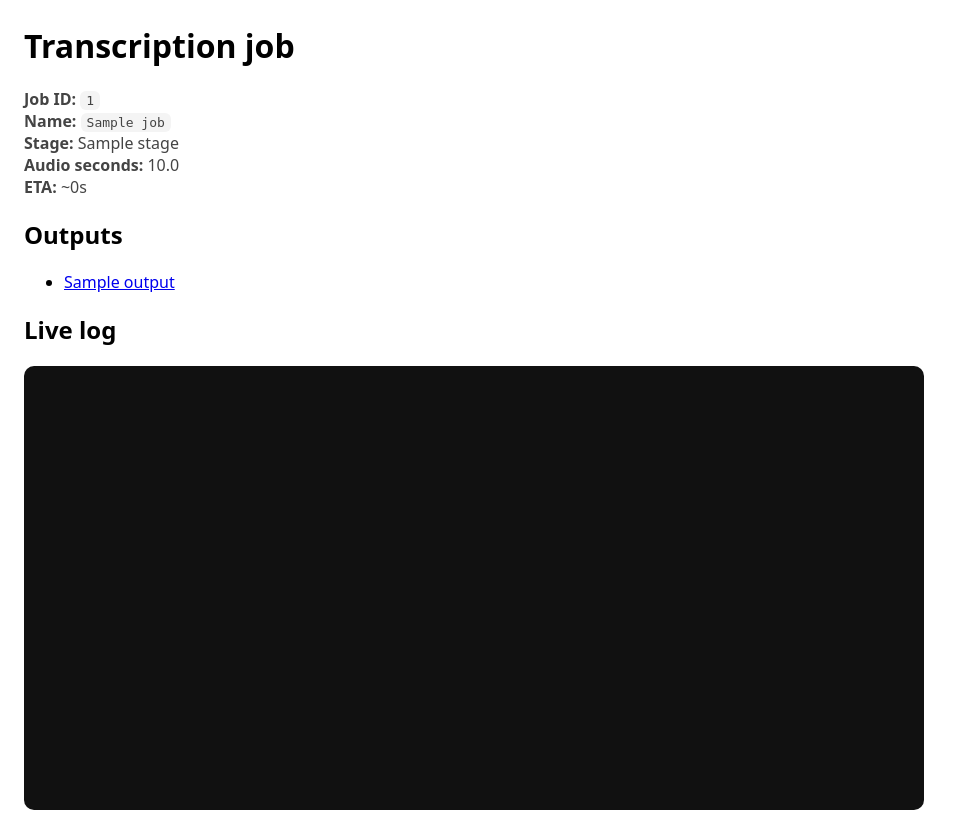
After one commit to sketchmo4/whisper_service, a FastAPI app: template app/templates/job.html in a window 1280 px wide. The commit adds this page. Shown: the whole page, without its empty margins (0-964 px from the left). Run offline with FastAPI, Linux system fonts and the light colour scheme; the template is opened without the code that fills it: most values are stand-ins (such as "Sample title", 1, 10 or a date in 2020).

Commit message:
Add background jobs + live SSE logs + ETA

```diff
--- a/app/main.py
+++ b/app/main.py
@@ -1,10 +1,15 @@
 from __future__ import annotations
 
+import json
 import os
+import queue
 import re
 import shutil
 import subprocess
+import threading
 import time
+import uuid
+from dataclasses import dataclass
 from datetime import datetime
 from pathlib import Path
 
@@ -12,6 +17,7 @@ from fastapi import FastAPI, File, Form, UploadFile, HTTPException
 from fastapi.responses import HTMLResponse, FileResponse, RedirectResponse
 from fastapi.templating import Jinja2Templates
 from starlette.requests import Request
+from starlette.responses import StreamingResponse
 
 APP_DIR = Path(__file__).parent
 TEMPLATES = Jinja2Templates(directory=str(APP_DIR / "templates"))
@@ -19,6 +25,8 @@ TEMPLATES = Jinja2Templates(directory=str(APP_DIR / "templates"))
 DATA_DIR = Path(os.environ.get("DATA_DIR", "/data"))
 UPLOADS_DIR = DATA_DIR / "uploads"
 OUT_DIR = DATA_DIR / "out"
+JOBS_DIR = DATA_DIR / "jobs"
+METRICS_PATH = DATA_DIR / "metrics.json"
 
 WHISPER_BIN = os.environ.get("WHISPER_BIN", "/opt/whisper.cpp/build/bin/whisper-cli")
 MODEL_PATH = os.environ.get("WHISPER_MODEL", "/models/ggml-base.en.bin")
@@ -42,13 +50,176 @@ def save_upload(dest: Path, up: UploadFile) -> None:
             f.write(chunk)
 
 
+def ffprobe_duration_seconds(path: Path) -> float | None:
+    try:
+        out = subprocess.check_output(
+            [
+                "ffprobe",
+                "-v",
+                "error",
+                "-show_entries",
+                "format=duration",
+                "-of",
+                "default=noprint_wrappers=1:nokey=1",
+                str(path),
+            ]
+        ).decode("utf-8", "ignore").strip()
+        return float(out)
+    except Exception:
+        return None
+
+
+def load_metrics() -> dict:
+    try:
+        return json.loads(METRICS_PATH.read_text("utf-8"))
+    except Exception:
+        return {"rtf_avg": 0.0, "samples": 0}
+
+
+def save_metrics(m: dict) -> None:
+    DATA_DIR.mkdir(parents=True, exist_ok=True)
+    METRICS_PATH.write_text(json.dumps(m, indent=2), "utf-8")
+
+
+@dataclass
+class Job:
+    job_id: str
+    name: str
+    created_at: float
+    stage: str = "queued"
+    error: str = ""
+    audio_path: str = ""
+    audio_seconds: float = 0.0
+    started_at: float = 0.0
+    finished_at: float = 0.0
+
+
+JOBS: dict[str, Job] = {}
+JOB_QUEUE: queue.Queue[str] = queue.Queue()
+
+
+def job_log_path(job_id: str) -> Path:
+    return JOBS_DIR / f"{job_id}.log"
+
+
+def job_write_log(job_id: str, line: str) -> None:
+    JOBS_DIR.mkdir(parents=True, exist_ok=True)
+    ts = datetime.now().strftime("%Y-%m-%d %H:%M:%S")
+    with job_log_path(job_id).open("a", encoding="utf-8") as f:
+        f.write(f"[{ts}] {line}\n")
+
+
+def job_eta_seconds(job: Job) -> float | None:
+    # Estimate total time from historical real-time factor (RTF = processing_seconds / audio_seconds)
+    if job.audio_seconds <= 0:
+        return None
+    m = load_metrics()
+    rtf = float(m.get("rtf_avg") or 0.0)
+    if rtf <= 0:
+        return None
+    total = job.audio_seconds * rtf
+    if job.started_at:
+        elapsed = time.time() - job.started_at
+        return max(0.0, total - elapsed)
+    return total
+
+
+def worker_loop():
+    while True:
+        job_id = JOB_QUEUE.get()
+        job = JOBS.get(job_id)
+        if not job:
+            continue
+        try:
+            job.started_at = time.time()
+            job.stage = "converting"
+            job_write_log(job_id, f"Stage: {job.stage}")
+
+            src_path = Path(job.audio_path)
+            wav_path = UPLOADS_DIR / f"{job.name}.wav"
+            cmd_ff = [
+                "ffmpeg",
+                "-y",
+                "-i",
+                str(src_path),
+                "-ar",
+                "16000",
+                "-ac",
+                "1",
+                str(wav_path),
+            ]
+            job_write_log(job_id, "Running ffmpeg...")
+            subprocess.check_call(cmd_ff)
+
+            job.stage = "transcribing"
+            job_write_log(job_id, f"Stage: {job.stage}")
+
+            out_base = OUT_DIR / job.name
+            out_txt = OUT_DIR / f"{job.name}.txt"
+            out_srt = OUT_DIR / f"{job.name}.srt"
+            out_vtt = OUT_DIR / f"{job.name}.vtt"
+
+            cmd_wh = [
+                WHISPER_BIN,
+                "-m",
+                MODEL_PATH,
+                "-f",
+                str(wav_path),
+                "-otxt",
+                "-osrt",
+                "-ovtt",
+                "-of",
+                str(out_base),
+            ]
+            job_write_log(job_id, "Running whisper-cli...")
+
+            # capture stdout/stderr to log
+            p = subprocess.Popen(cmd_wh, stdout=subprocess.PIPE, stderr=subprocess.STDOUT, text=True)
+            assert p.stdout is not None
+            for line in p.stdout:
+                job_write_log(job_id, line.rstrip())
+            rc = p.wait()
+            if rc != 0:
+                raise RuntimeError(f"whisper-cli exited with {rc}")
+
+            if not (out_txt.exists() or out_srt.exists() or out_vtt.exists()):
+                raise RuntimeError("transcription output not found")
+
+            job.stage = "done"
+            job.finished_at = time.time()
+            job_write_log(job_id, "Stage: done")
+
+            # update RTF average
+            if job.audio_seconds > 0 and job.started_at > 0:
+                elapsed = job.finished_at - job.started_at
+                rtf_sample = elapsed / job.audio_seconds
+                m = load_metrics()
+                n = int(m.get("samples") or 0)
+                prev = float(m.get("rtf_avg") or 0.0)
+                new = (prev * n + rtf_sample) / (n + 1)
+                m["rtf_avg"] = new
+                m["samples"] = n + 1
+                save_metrics(m)
+
+        except Exception as e:
+            job.stage = "error"
+            job.error = f"{type(e).__name__}: {e}"
+            job.finished_at = time.time()
+            job_write_log(job_id, f"ERROR: {job.error}")
+        finally:
+            JOB_QUEUE.task_done()
+
+
+threading.Thread(target=worker_loop, daemon=True).start()
+
+
 @app.get("/", response_class=HTMLResponse)
 def home(request: Request):
-    jobs = []
+    outs = []
     if OUT_DIR.exists():
-        for p in sorted(OUT_DIR.glob("*.txt"), key=lambda x: x.stat().st_mtime, reverse=True)[:50]:
-            jobs.append({"name": p.name, "mtime": int(p.stat().st_mtime)})
-    return TEMPLATES.TemplateResponse(request, "index.html", {"jobs": jobs, "model": MODEL_PATH})
+        for p in sorted(OUT_DIR.glob("*.vtt"), key=lambda x: x.stat().st_mtime, reverse=True)[:50]:
+            outs.append({"name": p.name})
+    return TEMPLATES.TemplateResponse(request, "index.html", {"outs": outs, "model": MODEL_PATH})
 
 
 @app.post("/transcribe")
@@ -59,66 +230,92 @@ def transcribe(
     if not shutil.which("ffmpeg"):
         raise HTTPException(500, "ffmpeg not found in container")
 
-    job = (name or "").strip() or f"job_{now_stamp()}"
-    if not SAFE_NAME_RE.match(job):
+    job_name = (name or "").strip() or f"job_{now_stamp()}"
+    if not SAFE_NAME_RE.match(job_name):
         raise HTTPException(400, "Name must be filename-safe (letters/numbers/_/-)")
 
     UPLOADS_DIR.mkdir(parents=True, exist_ok=True)
     OUT_DIR.mkdir(parents=True, exist_ok=True)
 
     src_ext = Path(audio.filename or "audio.mp3").suffix or ".mp3"
-    src_path = UPLOADS_DIR / f"{job}{src_ext}"
+    src_path = UPLOADS_DIR / f"{job_name}{src_ext}"
     save_upload(src_path, audio)
 
-    # convert to 16k mono wav for whisper.cpp
-    wav_path = UPLOADS_DIR / f"{job}.wav"
-    cmd_ff = [
-        "ffmpeg",
-        "-y",
-        "-i",
-        str(src_path),
-        "-ar",
-        "16000",
-        "-ac",
-        "1",
-        str(wav_path),
-    ]
-    subprocess.check_call(cmd_ff)
+    # create job
+    job_id = uuid.uuid4().hex
+    dur = ffprobe_duration_seconds(src_path) or 0.0
+    job = Job(job_id=job_id, name=job_name, created_at=time.time(), audio_path=str(src_path), audio_seconds=dur)
+    JOBS[job_id] = job
 
-    out_txt = OUT_DIR / f"{job}.txt"
+    eta = job_eta_seconds(job)
+    if eta is not None:
+        job_write_log(job_id, f"Estimated time remaining: ~{int(eta)}s")
 
-    # whisper-cli writes output via -of (without extension)
-    out_base = OUT_DIR / job
+    JOB_QUEUE.put(job_id)
+    return RedirectResponse(url=f"/jobs/{job_id}", status_code=303)
 
-    # produce multiple timestamped outputs
-    # -otxt: plain text
-    # -osrt: subtitles with timestamps
-    # -ovtt: webvtt with timestamps
-    cmd_wh = [
-        WHISPER_BIN,
-        "-m",
-        MODEL_PATH,
-        "-f",
-        str(wav_path),
-        "-otxt",
-        "-osrt",
-        "-ovtt",
-        "-of",
-        str(out_base),
-    ]
-    subprocess.check_call(cmd_wh)
 
-    out_srt = OUT_DIR / f"{job}.srt"
-    out_vtt = OUT_DIR / f"{job}.vtt"
-    if not out_txt.exists() and not out_srt.exists() and not out_vtt.exists():
-        raise HTTPException(500, "transcription output not found")
+@app.get("/jobs/{job_id}", response_class=HTMLResponse)
+def job_page(request: Request, job_id: str):
+    job = JOBS.get(job_id)
+    if not job:
+        raise HTTPException(404)
 
-    # prefer timestamped output
-    if out_vtt.exists():
-        return RedirectResponse(url=f"/out/{out_vtt.name}", status_code=303)
-    if out_srt.exists():
-        return RedirectResponse(url=f"/out/{out_srt.name}", status_code=303)
-    return RedirectResponse(url=f"/out/{out_txt.name}", status_code=303)
+    # outputs (when done)
+    outputs = []
+    for ext in ("vtt", "srt", "txt"):
+        p = OUT_DIR / f"{job.name}.{ext}"
+        if p.exists():
+            outputs.append(p.name)
+
+    return TEMPLATES.TemplateResponse(
+        request,
+        "job.html",
+        {
+            "job": job,
+            "eta": job_eta_seconds(job),
+            "outputs": outputs,
+        },
+    )
+
+
+@app.get("/jobs/{job_id}/events")
+def job_events(job_id: str):
+    if job_id not in JOBS:
+        raise HTTPException(404)
+
+    def gen():
+        log_path = job_log_path(job_id)
+        # send existing content first
+        pos = 0
+        if log_path.exists():
+            with log_path.open("r", encoding="utf-8", errors="ignore") as f:
+                data = f.read()
+                pos = f.tell()
+            for line in data.splitlines():
+                yield f"data: {line}\n\n"
+
+        # stream new lines
+        while True:
+            time.sleep(0.5)
+            if log_path.exists():
+                with log_path.open("r", encoding="utf-8", errors="ignore") as f:
+                    f.seek(pos)
+                    new = f.read()
+                    pos = f.tell()
+                if new:
+                    for line in new.splitlines():
+                        yield f"data: {line}\n\n"
+
+            job = JOBS.get(job_id)
+            if not job:
+                break
+            if job.stage in ("done", "error"):
+                # final heartbeat with status
+                yield f"data: __STATUS__ {job.stage}\n\n"
+                break
+
+    return StreamingResponse(gen(), media_type="text/event-stream")
 
 
 @app.get("/out/{filename}")
@@ -126,4 +323,12 @@ def get_out(filename: str):
     p = OUT_DIR / filename
     if not p.exists() or not p.is_file():
         raise HTTPException(404)
-    return FileResponse(str(p), media_type="text/plain", filename=p.name)
+
+    # basic type
+    mt = "text/plain"
+    if filename.endswith(".vtt"):
+        mt = "text/vtt"
+    elif filename.endswith(".srt"):
+        mt = "application/x-subrip"
+
+    return FileResponse(str(p), media_type=mt, filename=p.name)
--- /dev/null
+++ b/app/templates/job.html
@@ -0,0 +1,53 @@
+<!doctype html>
+<html>
+  <head>
+    <meta charset="utf-8" />
+    <title>Job {{ job.job_id }}</title>
+    <style>
+      body { font-family: system-ui, -apple-system, Segoe UI, Roboto, sans-serif; margin: 24px; max-width: 900px; }
+      pre { background:#111; color:#eee; padding: 12px; border-radius: 10px; overflow:auto; height: 420px; }
+      code { background:#f4f4f4; padding:2px 6px; border-radius:6px; }
+      .meta { color:#444; }
+    </style>
+  </head>
+  <body>
+    <h1>Transcription job</h1>
+    <div class="meta">
+      <div><b>Job ID:</b> <code>{{ job.job_id }}</code></div>
+      <div><b>Name:</b> <code>{{ job.name }}</code></div>
+      <div><b>Stage:</b> <span id="stage">{{ job.stage }}</span></div>
+      <div><b>Audio seconds:</b> {{ '%.1f' % job.audio_seconds }}</div>
+      <div><b>ETA:</b> <span id="eta">{% if eta is not none %}~{{ (eta|int) }}s{% else %}unknown{% endif %}</span></div>
+    </div>
+
+    {% if outputs %}
+      <h2>Outputs</h2>
+      <ul>
+        {% for o in outputs %}
+          <li><a href="/out/{{ o }}">{{ o }}</a></li>
+        {% endfor %}
+      </ul>
+    {% endif %}
+
+    <h2>Live log</h2>
+    <pre id="log"></pre>
+
+    <script>
+      const logEl = document.getElementById('log');
+      const stageEl = document.getElementById('stage');
+      const etaEl = document.getElementById('eta');
+      const es = new EventSource(`/jobs/{{ job.job_id }}/events`);
+      es.onmessage = (ev) => {
+        if (ev.data.startsWith('__STATUS__')) {
+          const parts = ev.data.split(' ');
+          stageEl.textContent = parts[1] || 'done';
+          etaEl.textContent = '0s';
+          es.close();
+          return;
+        }
+        logEl.textContent += ev.data + "\n";
+        logEl.scrollTop = logEl.scrollHeight;
+      };
+    </script>
+  </body>
+</html>
```
Also changed, not shown: app/templates/index.html (+5 -4 lines).
